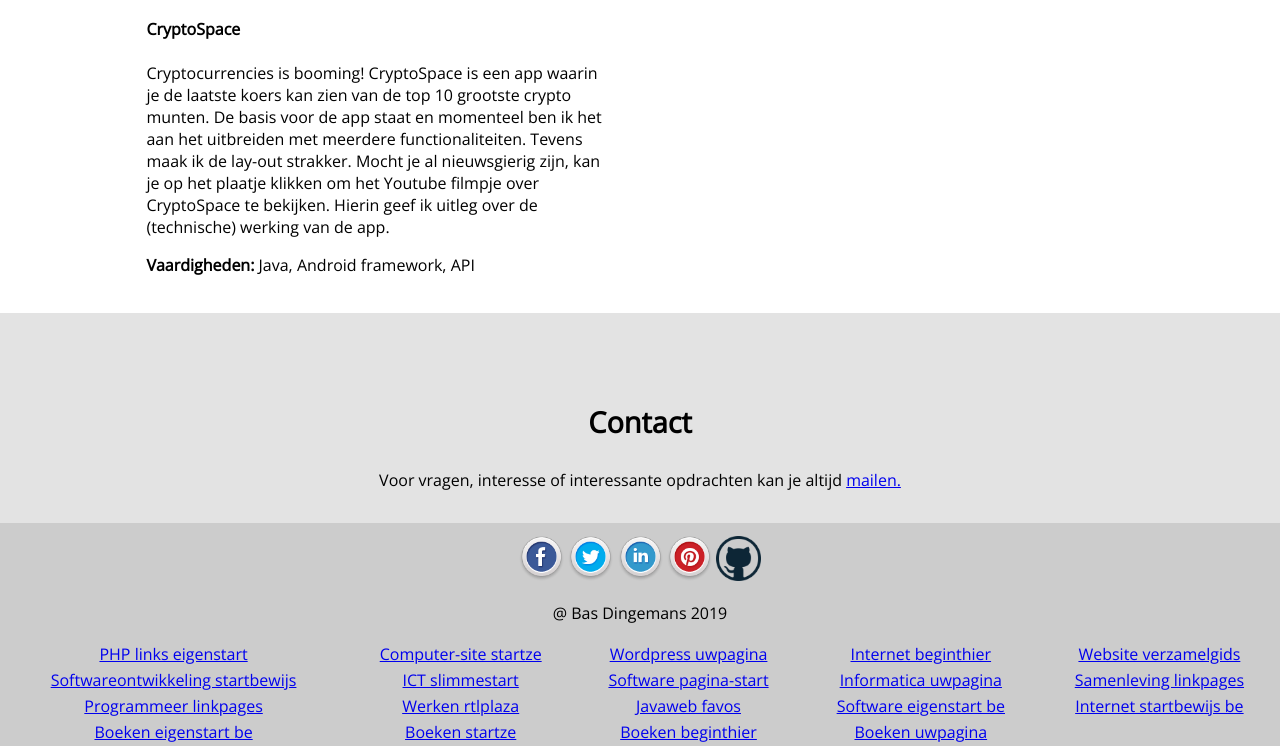
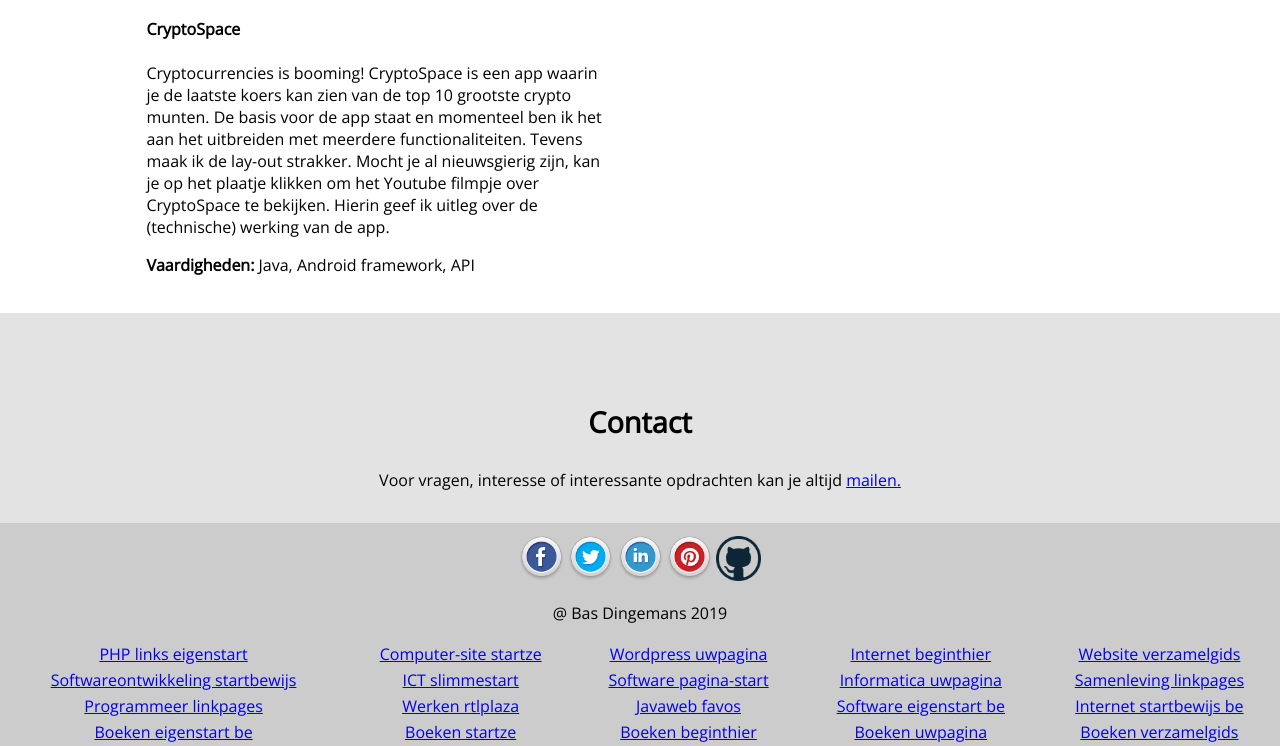
Before and after one commit to BasD92/portfolio-website, a plain HTML site: page index.html in a window 1280 px wide. Shown: the part 6175-6921 px from the top of the page. Drawn offline with nearby package versions, Linux system fonts and the light colour scheme.

Commit message:
Added link

```diff
--- a/index.html
+++ b/index.html
@@ -403,6 +403,7 @@
         <td><a href="https://boeken.startze.nl/" target="_blank" alt="Boeken startze">Boeken startze</a></td>
         <td><a href="https://boeken.beginthier.nl/" target="_blank" alt="Boeken beginthier">Boeken beginthier</a></td>
         <td><a href="https://boeken.uwpagina.nl/" target="_blank" alt="Boeken uwpagina">Boeken uwpagina</a></td>
+        <td><a href="https://boeken.verzamelgids.nl/" target="_blank" alt="Boeken verzamelgids">Boeken verzamelgids</a></td>
 	  </tr>
 	</table>
 </footer>
```
